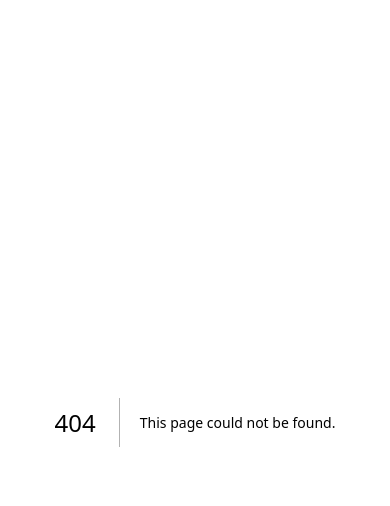
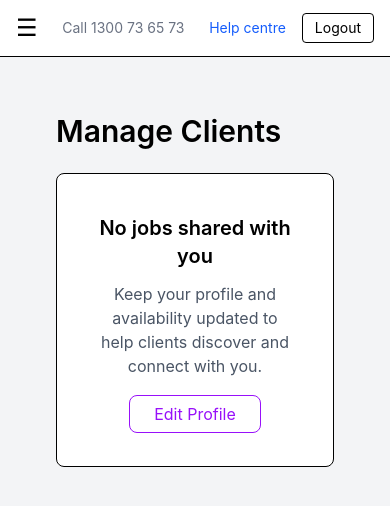
Before and after one commit to shreyatamse1-ship-it/ndis-frontend, a Next.js app: page /dashboard/clients in a window 390 px wide. Before the commit this address had no page. Shown: the top 506 px of the page. Built offline with nearby package versions, Linux system fonts and the light colour scheme.

Commit message:
responsive manage clients page

```diff
--- /dev/null
+++ b/app/dashboard/clients/page.tsx
@@ -0,0 +1,30 @@
+import Link from "next/link"
+
+export default function ManageClientsPage() {
+    return (
+        <div className="p-8">
+
+            <h1 className="text-3xl font-semibold mb-6">
+                Manage Clients
+            </h1>
+
+            <div className="bg-white rounded-lg border p-10 text-center">
+
+                <h2 className="text-xl font-semibold mb-3">
+                    No jobs shared with you
+                </h2>
+
+                <p className="text-gray-600 mb-6">
+                    Keep your profile and availability updated to help clients discover and connect with you.
+                </p>
+                <Link
+                    href="/dashboard/edit-profile"
+                    className="border border-purple-600 text-purple-600 px-6 py-2 rounded-lg hover:bg-purple-50"
+                >
+                    Edit Profile
+                </Link>
+            </div>
+
+        </div>
+    )
+}
--- a/app/dashboard/edit-profile/interests-hobbies/page.tsx
+++ b/app/dashboard/edit-profile/interests-hobbies/page.tsx
@@ -79,7 +79,7 @@ export default function InterestsHobbiesPage() {
                     </div>
 
                     {/* Save button */}
-                    <button className="mt-8 bg-teal-400 hover:bg-teal-500 text-gray-900 px-6 py-3 rounded-lg">
+                    <button className="mt-8 bg-teal-200 hover:bg-teal-500 text-gray-900 px-6 py-3 rounded-lg">
                         Save and continue
                     </button>
 
```
